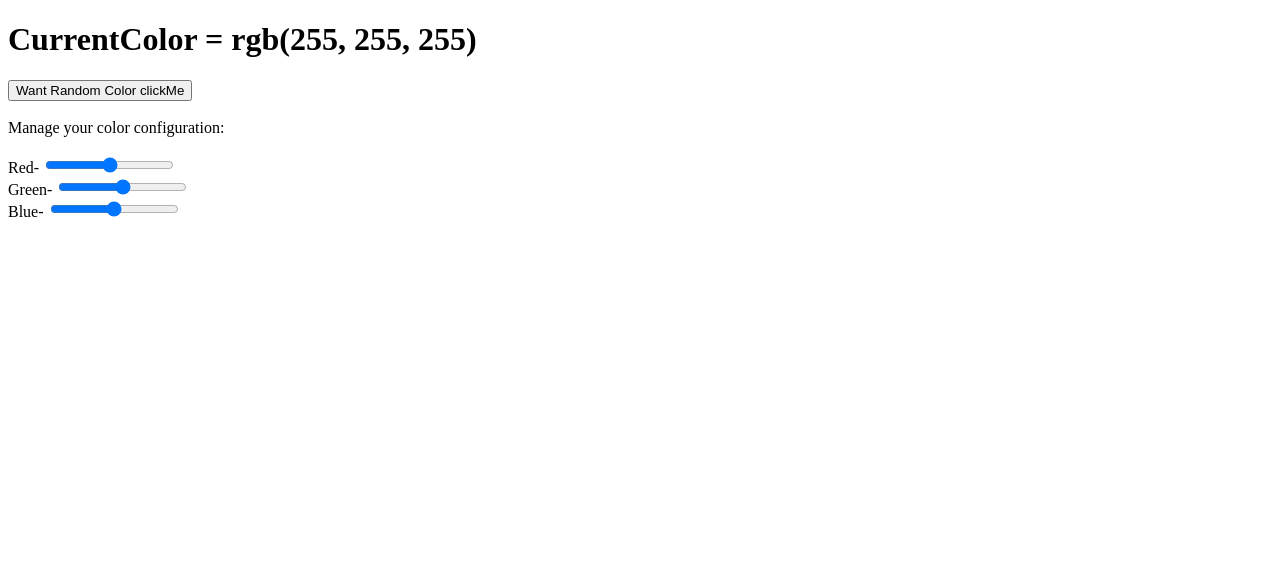
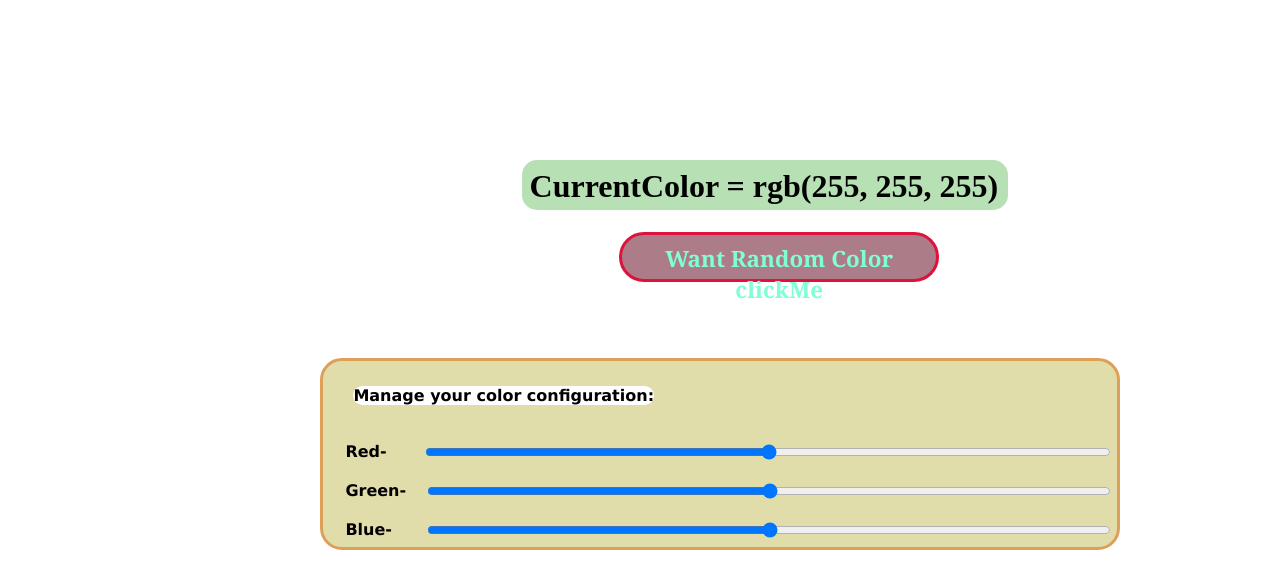
Before and after one commit to imMadhavMohan/ColorPicker, a plain HTML site: page index.html in a window 1280 px wide. Drawn offline with Linux system fonts and the light colour scheme; the site is published under a folder, as on GitHub Pages, so addresses that start at the root find nothing.

Commit message:
change css link

```diff
--- a/index.html
+++ b/index.html
@@ -4,7 +4,7 @@
     <meta charset="UTF-8">
     <meta http-equiv="X-UA-Compatible" content="IE=edge">
     <meta name="viewport" content="width=device-width, initial-scale=1.0">
-    <link rel="stylesheet" href="/style.css"></link>
+    <link rel="stylesheet" href="style.css"></link>
     <script src="color.js" defer></script>
     <title>ColorPicker</title>
 </head>
```
